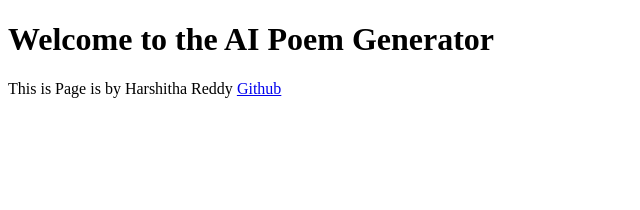
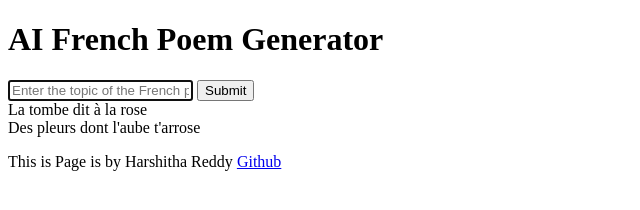
Before and after one commit to harshi2309cmd/AIPoems, a plain HTML site: page index.html in a window 1280 px wide. Shown: the whole page, without its empty margins (0-640 px from the left). Drawn offline with Linux system fonts and the light colour scheme.

Commit message:
first commit

```diff
--- a/index.html
+++ b/index.html
@@ -6,7 +6,27 @@
     <title>AI Poem Generator</title>
   </head>
   <body>
-    <h1>Welcome to the AI Poem Generator</h1>
+    <header>
+      <h1>AI French Poem Generator</h1>
+    </header>
+
+    <main>
+      <form>
+        <input
+          type="text"
+          placeholder="Enter the topic of the French poem"
+          autofocus
+          required
+          autocomplete="off"
+        />
+        <input type="submit" />
+      </form>
+      <div>
+        La tombe dit à la rose
+        <br />
+        Des pleurs dont l'aube t'arrose
+      </div>
+    </main>
     <footer>
       <p>
         This is Page is by Harshitha Reddy
```
